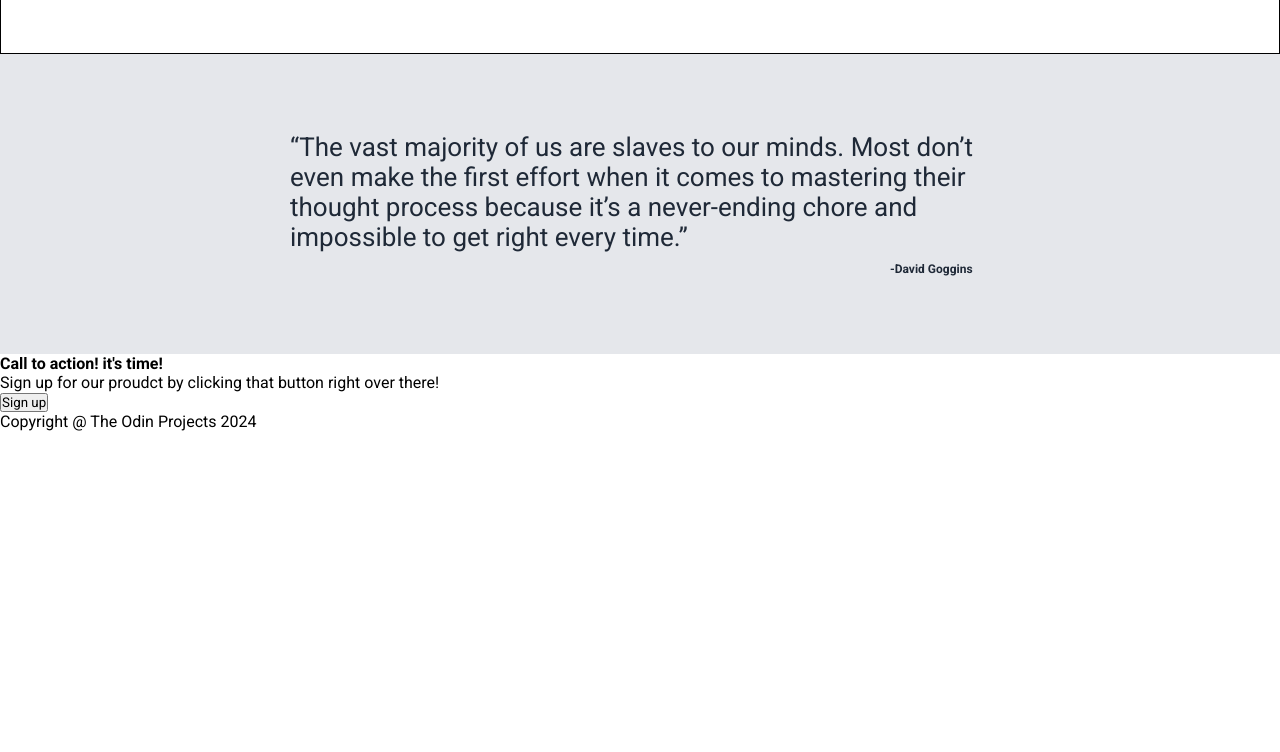
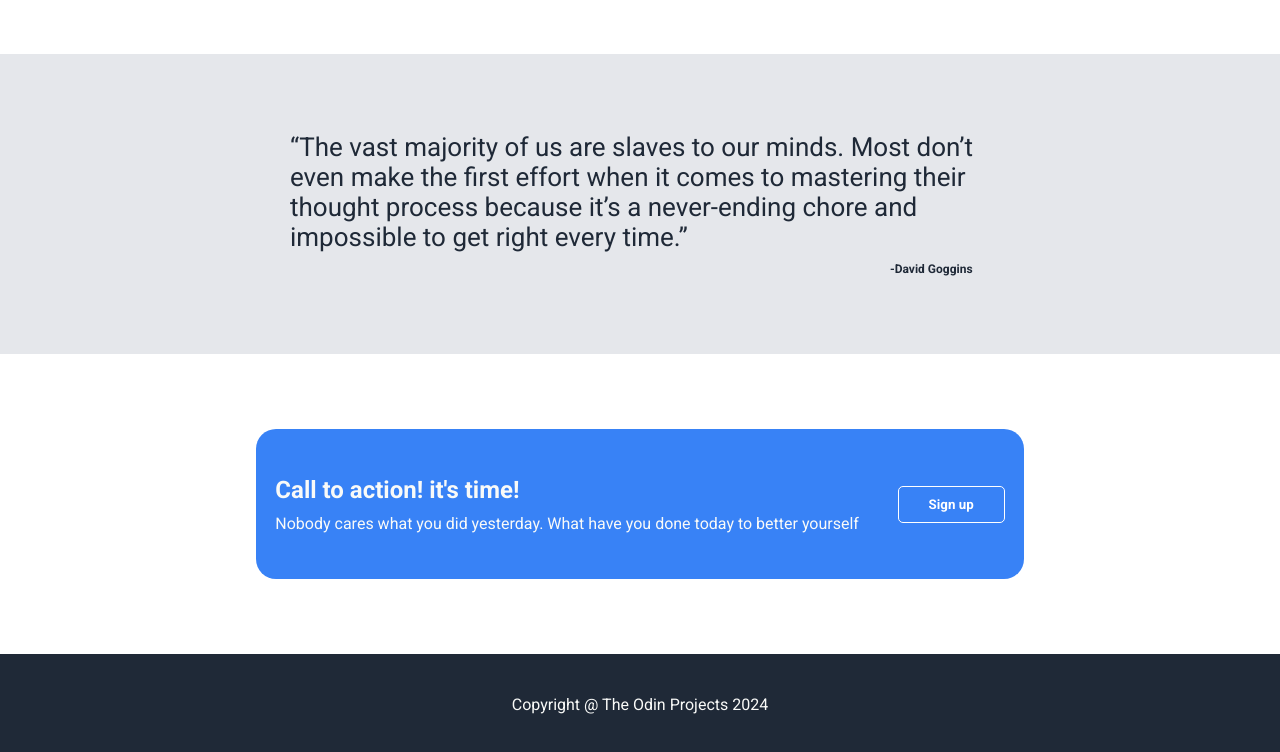
Before and after one commit to amit-bharat/flex-design-page, a plain HTML site: page index.html in a window 1280 px wide. Shown: the part 1014-1766 px from the top of the page. Before the commit the page ends 1445 px from the top, so only its background shows below. Drawn offline with Linux system fonts and the light colour scheme.

Commit message:
Added tesimonial and footer css

```diff
--- a/index.html
+++ b/index.html
@@ -70,9 +70,12 @@
     </section>
     <section class="action">
         <div class="container">
-            <h4>Call to action! it's time!</h4>
-            <p>Sign up for our proudct by clicking that button right over there!</p>
-            <button>Sign up</button>
+            <div>
+
+                <h4>Call to action! it's time!</h4>
+                <p>Nobody cares what you did yesterday. What have you done today to better yourself</p>
+            </div>
+            <button class="btn">Sign up</button>
         </div>
     </section>
     <footer>
--- a/style.css
+++ b/style.css
@@ -9,8 +9,6 @@
     display:flex;
     justify-content: space-between;
     background-color: #1F2937;
-
-
     padding:20px 40px;
 }
 .logo{
@@ -19,7 +17,7 @@
 }
 .navbar ul{
     display:flex;
-    gap:10px;
+    gap:30px;
 
 }
 .navbar li{
@@ -29,6 +27,9 @@
     text-decoration: none;
     font-size: 18px;
     color:#e5e7eb;
+}
+.navbar a:hover{
+    color: brown;
 }
 
 /* header css */
@@ -53,7 +54,7 @@
 .header p{
     font-size: 18PX;
     color: #e5e7eb;
-    margin-bottom: 10px;;
+    margin-bottom: 20px;;
 }
 .header .container>div{
     width: 500px;
@@ -67,11 +68,14 @@
     font-weight: bold;
     border:0px;
 }
+.btn:hover{
+    cursor: pointer;
+    background-color: brown;
+}
 
 /* section card (some random info) */
 .boxes .container{
     height: 400px;
-    border:1px solid black;
     display: flex;
     flex-direction: column;
     justify-content: center;
@@ -130,3 +134,36 @@
 }
 
 /* action section  */
+.action{
+    height:300px;
+    display: flex;
+    justify-content: center;
+    align-items: center;
+}
+.action .container{
+    display: flex;
+    height:150px;
+    width: 60%;
+    background-color: #3882f6;
+    justify-content: space-around;
+    align-items: center;
+    border-radius: 20px;
+    color:#f9faf8;
+
+}
+.action .btn{
+    border: 1px solid white;
+}
+.action h4{
+    font-size:24px;
+    margin-bottom: 10px;
+}
+
+footer{
+    background-color: #1F2937;
+    display: flex;
+    justify-content: center;
+    align-items: center;
+    height: 100px;
+    color:#f9faf8;
+}
```
